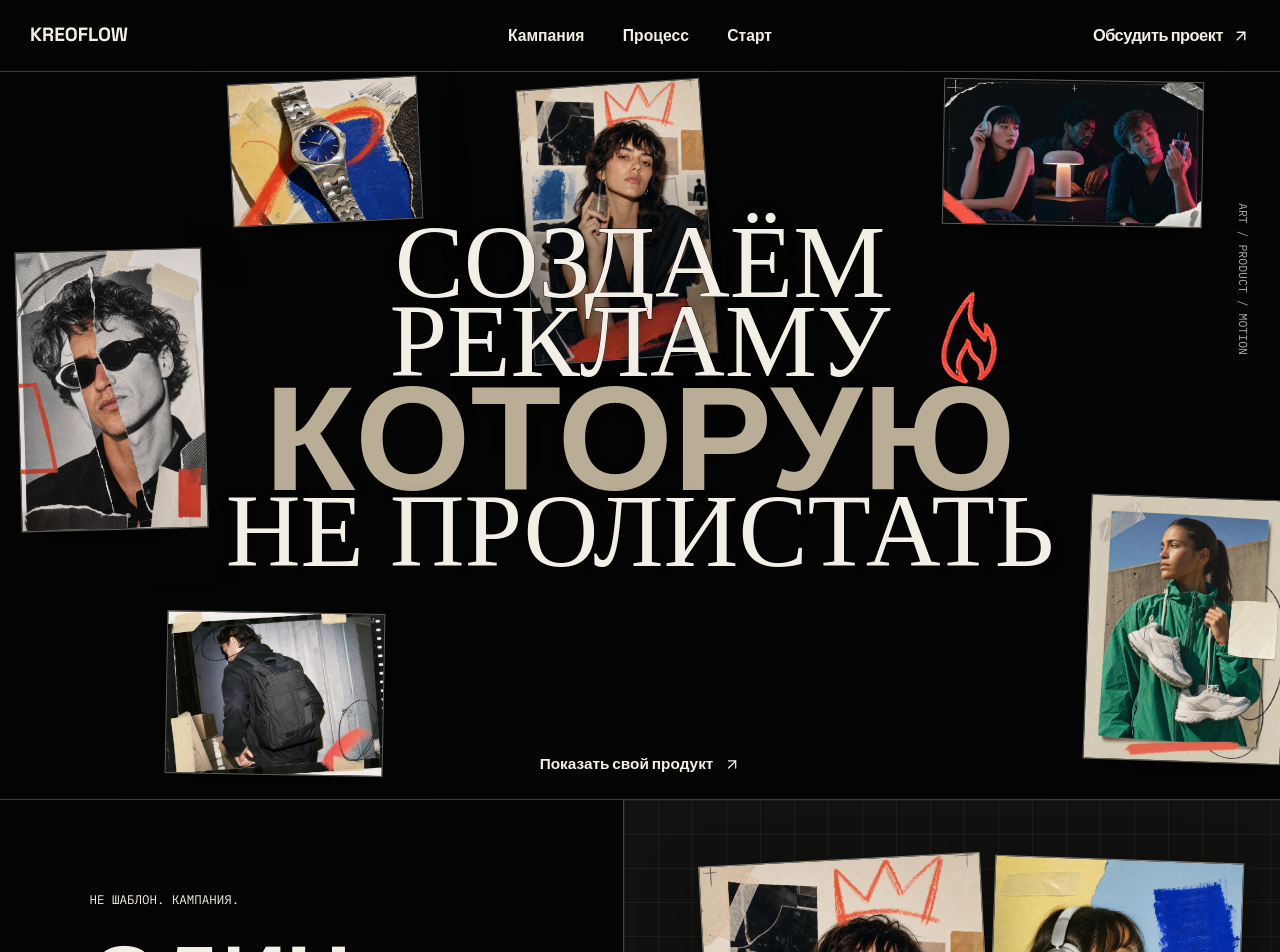
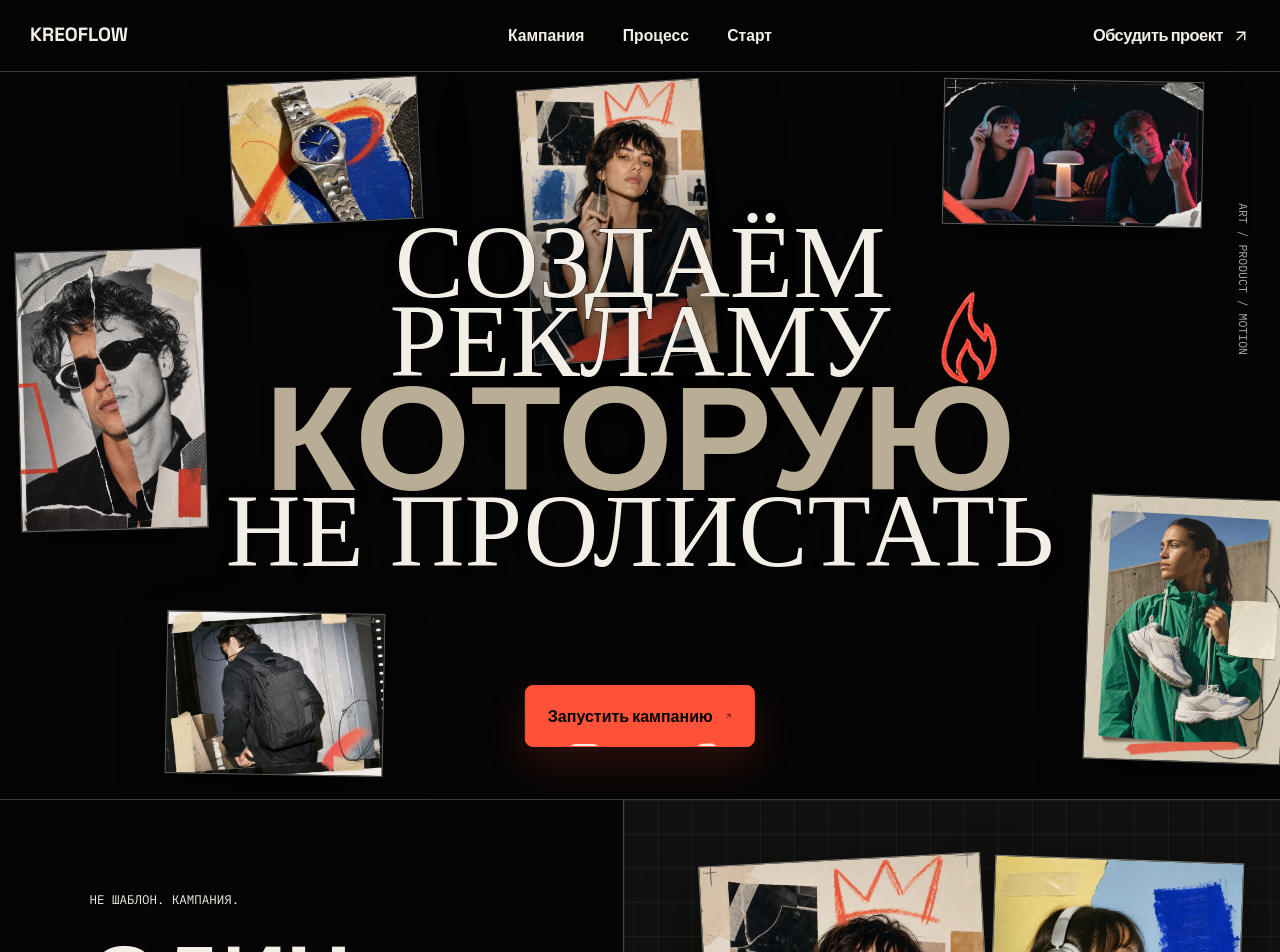
Before and after one commit to maks1son/kreoflow, a Next.js app: page / in a window 1280 px wide. Shown: the top 952 px of the page. Built offline with nearby package versions, Linux system fonts and the light colour scheme.

Commit message:
Add liquid campaign CTA to hero

```diff
--- a/src/app/landing.css
+++ b/src/app/landing.css
@@ -310,11 +310,106 @@
 
 .kfn-hero-cta {
   position: absolute;
-  bottom: 13px;
+  bottom: clamp(42px, 6.5vh, 68px);
   left: 50%;
   z-index: 30;
-  transform: translateX(-50%);
+  display: inline-flex;
+  overflow: hidden;
+  width: clamp(230px, 18vw, 270px);
+  min-height: 62px;
+  align-items: center;
+  justify-content: center;
+  gap: 12px;
+  border: 1px solid var(--kfn-signal);
+  border-radius: 8px;
+  padding: 0 22px;
+  background: var(--kfn-signal);
+  box-shadow: 0 18px 42px rgb(255 82 56 / 0.16);
+  color: var(--kfn-black);
+  font-family: "Instrument Sans", sans-serif;
+  font-size: clamp(1rem, 1.05vw, 1.08rem);
+  font-weight: 700;
+  line-height: 1;
+  transform: translateX(-50%) translateY(0);
+  isolation: isolate;
+  touch-action: manipulation;
   white-space: nowrap;
+  transition:
+    box-shadow 240ms ease,
+    transform 240ms ease;
+}
+
+.kfn-page .kfn-hero-cta {
+  color: var(--kfn-black);
+}
+
+.kfn-hero-cta__label,
+.kfn-hero-cta svg {
+  position: relative;
+  z-index: 2;
+}
+
+.kfn-hero-cta svg {
+  width: 18px;
+  height: 18px;
+  stroke-width: 1.9;
+  transition: transform 260ms ease;
+}
+
+.kfn-hero-cta__liquid {
+  position: absolute;
+  right: -10%;
+  bottom: -188%;
+  left: -10%;
+  z-index: 1;
+  height: 180%;
+  border-radius: 48% 52% 0 0 / 18% 22% 0 0;
+  background: var(--kfn-bone);
+  transform: translateY(0) rotate(-2deg);
+  transition: transform 720ms cubic-bezier(0.65, 0, 0.35, 1);
+  will-change: transform;
+}
+
+.kfn-hero-cta__liquid::before,
+.kfn-hero-cta__liquid::after {
+  position: absolute;
+  border-radius: 999px;
+  background: inherit;
+  content: "";
+}
+
+.kfn-hero-cta__liquid::before {
+  top: -9px;
+  left: 24%;
+  width: 34px;
+  height: 18px;
+}
+
+.kfn-hero-cta__liquid::after {
+  top: -5px;
+  right: 21%;
+  width: 22px;
+  height: 14px;
+}
+
+.kfn-hero-cta:hover,
+.kfn-hero-cta:focus-visible {
+  box-shadow: 0 22px 52px rgb(255 82 56 / 0.25);
+  transform: translateX(-50%) translateY(-2px);
+}
+
+.kfn-hero-cta:hover .kfn-hero-cta__liquid,
+.kfn-hero-cta:focus-visible .kfn-hero-cta__liquid {
+  transform: translateY(-96%) rotate(1deg);
+}
+
+.kfn-hero-cta:hover svg,
+.kfn-hero-cta:focus-visible svg {
+  transform: translate(3px, -3px);
+}
+
+.kfn-hero-cta:active {
+  transform: translateX(-50%) translateY(0);
 }
 
 .kfn-text-cta,
@@ -395,18 +490,34 @@
 }
 
 .kfn-button--signal {
+  position: relative;
   width: min(100%, 420px);
   min-height: 64px;
-  justify-content: space-between;
+  justify-content: center;
   border-radius: 16px;
   padding: 0 28px;
   background: var(--kfn-signal);
   color: var(--kfn-black);
   font-size: 1rem;
+  transition:
+    background-color 180ms ease,
+    box-shadow 240ms ease,
+    transform 240ms ease;
+}
+
+.kfn-button--signal svg {
+  position: absolute;
+  right: 28px;
 }
 
 .kfn-button--signal:hover {
-  background: var(--kfn-bone);
+  background: var(--kfn-signal);
+  box-shadow: 0 12px 30px rgb(255 82 56 / 0.22);
+  transform: translateY(-2px);
+}
+
+.kfn-button--signal:active {
+  transform: translateY(0);
 }
 
 .kfn-page .kfn-button--dark {
@@ -814,6 +925,13 @@
   }
 }
 
+@media (min-width: 768px) and (max-width: 899px) {
+  .kfn-hero-cta {
+    top: 66%;
+    bottom: auto;
+  }
+}
+
 @media (max-width: 767px) {
   .kfn-hero {
     height: 100svh;
@@ -905,8 +1023,12 @@
   }
 
   .kfn-hero-cta {
-    bottom: 10px;
-    font-size: 0.9rem;
+    top: 58%;
+    bottom: auto;
+    width: min(218px, calc(100vw - 48px));
+    min-height: 56px;
+    padding: 0 18px;
+    font-size: 0.96rem;
   }
 
   .kfn-proof,
--- a/src/app/page.tsx
+++ b/src/app/page.tsx
@@ -122,9 +122,10 @@ function Hero() {
       <Link
         href="/brief"
         prefetch={false}
-        className="kfn-text-cta kfn-hero-cta"
+        className="kfn-hero-cta"
       >
-        Показать свой продукт
+        <span className="kfn-hero-cta__liquid" aria-hidden="true" />
+        <span className="kfn-hero-cta__label">Запустить кампанию</span>
         <ArrowUpRight aria-hidden="true" />
       </Link>
     </section>
```
